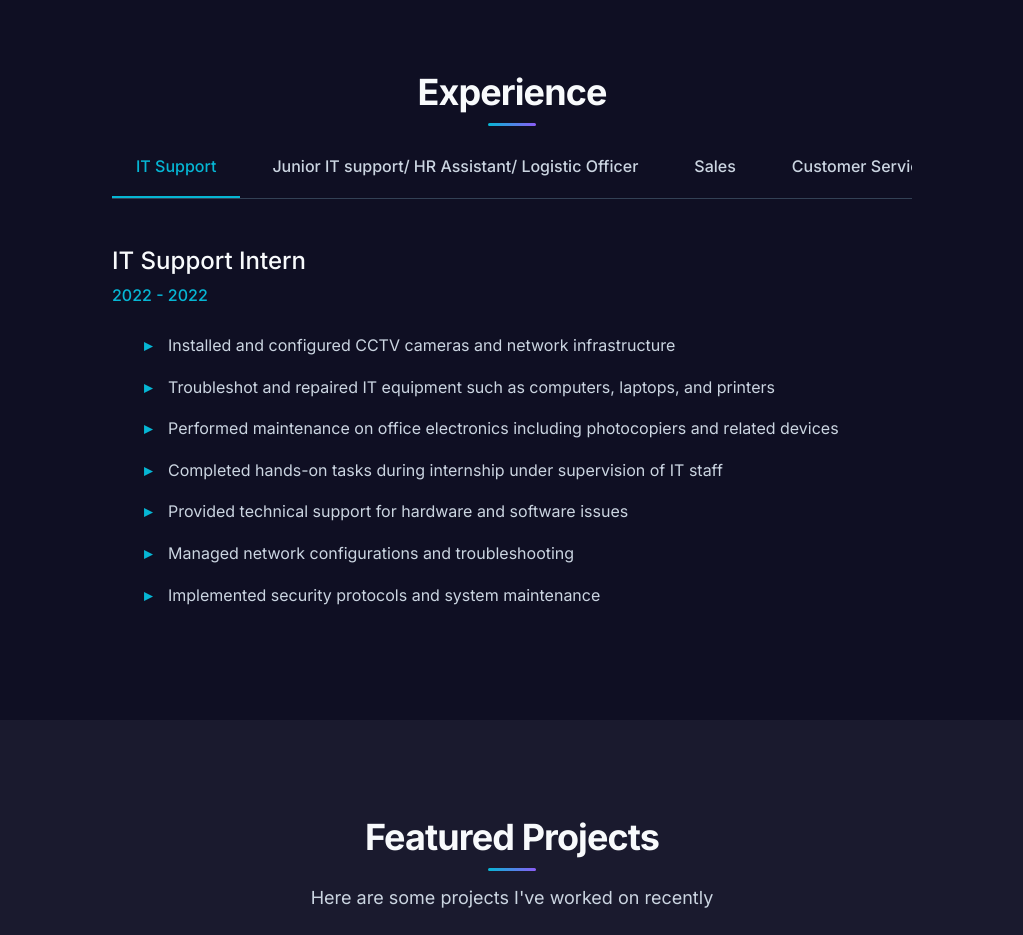
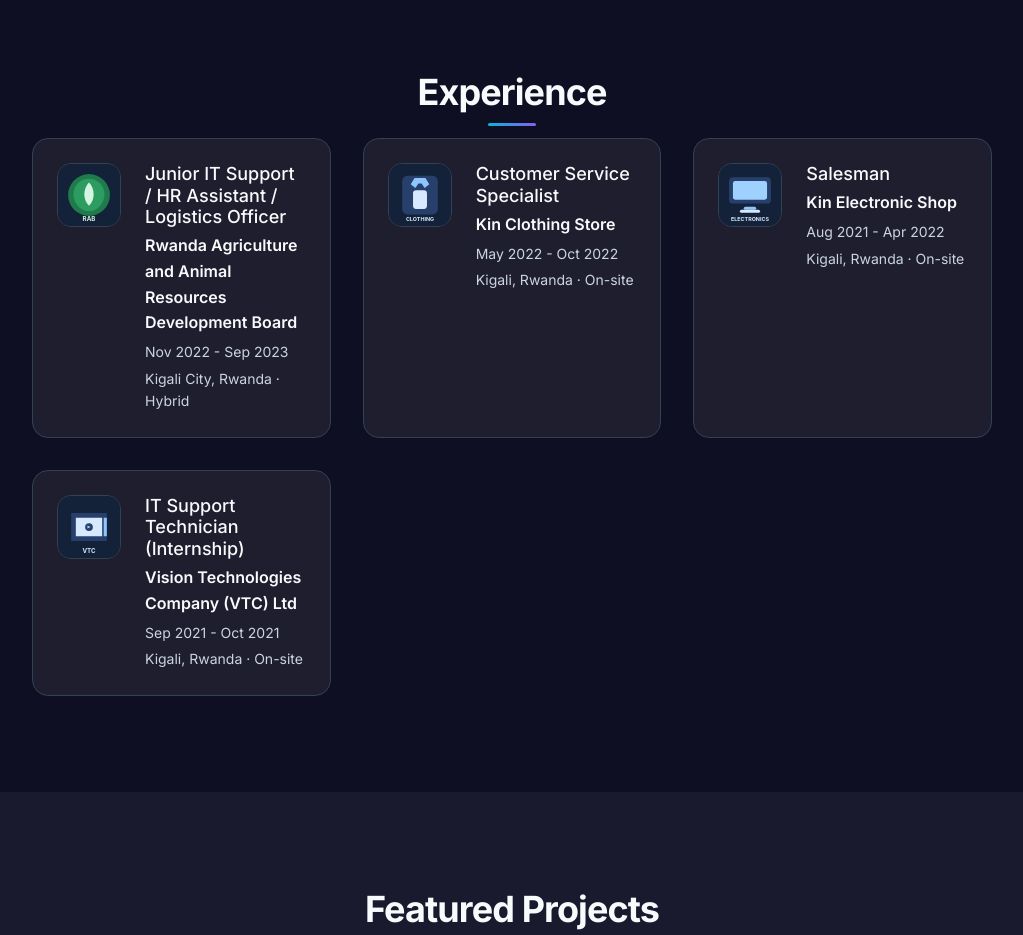
Before and after one commit to kayumba21/regiskayumba, a plain HTML site: page index.html in a window 1280 px wide. Shown: the part 1780-2715 px from the top of the page, without its empty margins (128-1151 px from the left). Drawn offline with nearby package versions, Linux system fonts and the light colour scheme.

Commit message:
Redesign experience section into clean logo cards

```diff
--- a/assets/css/mobile.css
+++ b/assets/css/mobile.css
@@ -359,21 +359,13 @@
     }
 
     /* Experience Section */
-    .experience-item {
-        padding: 20px;
+    .experience-card {
+        padding: 16px;
+        gap: 12px;
     }
 
-    .experience-header {
-        flex-direction: column;
-        align-items: flex-start;
-    }
-
-    .experience-title {
-        margin-bottom: 5px;
-    }
-
-    .experience-duration {
-        margin-left: 0;
+    .experience-role {
+        font-size: 1rem;
     }
 
     /* Projects Section */
--- a/assets/css/styles.css
+++ b/assets/css/styles.css
@@ -827,82 +827,65 @@
 }
 
 .experience-content {
-    max-width: 800px;
+    max-width: 960px;
     margin: 0 auto;
 }
 
-.experience-tabs {
-    display: flex;
-    gap: 0.5rem;
-    margin-bottom: var(--space-2xl);
-    border-bottom: 1px solid var(--border-color);
-    overflow-x: auto;
-}
-
-.tab-button {
-    background: none;
-    border: none;
+.experience-cards {
+    display: grid;
+    grid-template-columns: repeat(auto-fit, minmax(280px, 1fr));
+    gap: var(--space-xl);
+}
+
+.experience-card {
+    background: var(--bg-card);
+    border: 1px solid var(--border-color);
+    border-radius: var(--radius-xl);
+    padding: var(--space-lg);
+    display: flex;
+    align-items: flex-start;
+    gap: var(--space-lg);
+    transition: transform var(--transition-base), box-shadow var(--transition-base), border-color var(--transition-base);
+}
+
+.experience-card:hover {
+    transform: translateY(-0.35rem);
+    border-color: var(--accent-primary);
+    box-shadow: 0 10px 30px rgba(0, 0, 0, 0.12);
+}
+
+.experience-logo {
+    width: 64px;
+    height: 64px;
+    border-radius: 14px;
+    object-fit: cover;
+    flex-shrink: 0;
+    border: 1px solid var(--border-color);
+    background: var(--bg-secondary);
+}
+
+.experience-role {
+    font-family: var(--font-heading);
+    color: var(--text-primary);
+    font-size: var(--font-size-lg);
+    margin-bottom: 0.35rem;
+}
+
+.experience-company {
+    color: var(--text-primary);
+    font-weight: 600;
+    margin-bottom: 0.35rem;
+}
+
+.experience-period,
+.experience-location {
     color: var(--text-secondary);
-    font-size: var(--font-size-base);
-    font-weight: 500;
-    padding: 1rem 1.5rem;
-    cursor: pointer;
-    border-bottom: 2px solid transparent;
-    transition: all var(--transition-base);
-    white-space: nowrap;
-}
-
-.tab-button:hover,
-.tab-button.active {
-    color: var(--accent-primary);
-    border-bottom-color: var(--accent-primary);
-}
-
-.experience-panels {
-    position: relative;
-}
-
-.tab-panel {
-    display: none;
-    animation: fadeIn 0.5s ease-out;
-}
-
-.tab-panel.active {
-    display: block;
-}
-
-.tab-panel h3 {
-    font-family: var(--font-heading);
-    font-size: var(--font-size-2xl);
-    color: var(--text-primary);
-    margin-bottom: var(--space-sm);
+    margin-bottom: 0;
+    font-size: var(--font-size-sm);
 }
 
 .experience-period {
-    color: var(--accent-primary);
-    font-size: var(--font-size-base);
-    font-weight: 500;
-    margin-bottom: var(--space-lg);
-}
-
-.experience-list {
-    list-style: none;
-}
-
-.experience-list li {
-    color: var(--text-secondary);
-    margin-bottom: var(--space-md);
-    position: relative;
-    padding-left: 1.5rem;
-    line-height: 1.6;
-}
-
-.experience-list li::before {
-    content: '▸';
-    color: var(--accent-primary);
-    position: absolute;
-    left: 0;
-    font-weight: bold;
+    margin-bottom: 0.25rem;
 }
 
 .projects-section {
--- a/index.html
+++ b/index.html
@@ -176,82 +176,52 @@
             <div class="container">
                 <h2 class="section-title">Experience</h2>
                 <div class="experience-content">
-                    <div class="experience-tabs">
-                        <button class="tab-button active" data-tab="it-support">IT Support</button>
-                        <button class="tab-button" data-tab="hr"> Junior IT support/ HR Assistant/ Logistic Officer</button>
-                        <button class="tab-button" data-tab="sales">Sales</button>
-                        <button class="tab-button" data-tab="customer-service">Customer Service</button>
-                    </div>
+                    <div class="experience-cards">
+                        <article class="experience-card">
+                            <img src="./assets/images/experience/rab-stock.svg" alt="Rwanda Agriculture and Animal Resources Development Board logo" class="experience-logo">
+                            <div class="experience-card-body">
+                                <h3 class="experience-role">Junior IT Support / HR Assistant / Logistics Officer</h3>
+                                <p class="experience-company">Rwanda Agriculture and Animal Resources Development Board</p>
+                                <p class="experience-period">Nov 2022 - Sep 2023</p>
+                                <p class="experience-location">Kigali City, Rwanda · Hybrid</p>
+                            </div>
+                        </article>
 
-                    <div class="experience-panels">
-                        <div class="tab-panel active" id="it-support">
-                            <h3>IT Support Intern</h3>
-                            <p class="experience-period">2022 - 2022</p>
-                            <ul class="experience-list">
-                                <li>Installed and configured CCTV cameras and network infrastructure</li>
-                                <li>Troubleshot and repaired IT equipment such as computers, laptops, and printers</li>
-                                <li>Performed maintenance on office electronics including photocopiers and related devices</li>
-                                <li>Completed hands-on tasks during internship under supervision of IT staff</li>
-                                <li>Provided technical support for hardware and software issues</li>
-                                <li>Managed network configurations and troubleshooting</li>
-                                <li>Implemented security protocols and system maintenance</li>
+                        <article class="experience-card">
+                            <img src="./assets/images/experience/kin-clothing-stock.svg" alt="Stock image representing a clothing store" class="experience-logo">
+                            <div class="experience-card-body">
+                                <h3 class="experience-role">Customer Service Specialist</h3>
+                                <p class="experience-company">Kin Clothing Store</p>
+                                <p class="experience-period">May 2022 - Oct 2022</p>
+                                <p class="experience-location">Kigali, Rwanda · On-site</p>
+                            </div>
+                        </article>
 
-                            </ul>
-                        </div>
+                        <article class="experience-card">
+                            <img src="./assets/images/experience/kin-electronics-stock.svg" alt="Stock image representing an electronics shop" class="experience-logo">
+                            <div class="experience-card-body">
+                                <h3 class="experience-role">Salesman</h3>
+                                <p class="experience-company">Kin Electronic Shop</p>
+                                <p class="experience-period">Aug 2021 - Apr 2022</p>
+                                <p class="experience-location">Kigali, Rwanda · On-site</p>
+                            </div>
+                        </article>
 
-                        <div class="tab-panel" id="hr">
-                            <h3>Human Resources Assistant</h3>
-                            <p class="experience-period">2021 - 2022</p>
-                            <ul class="experience-list">
-                              <li>Supported HR manager with clerical and administrative tasks to improve departmental efficiency</li>
-                              <li>Performed system maintenance and updates for organizational devices</li>
-                              <li>Troubleshot operating systems, software, and network issues for staff</li>
-                              <li>Installed and configured software and provided user support across departments</li>
-                              <li>Managed the replacement and disposal of unserviceable office equipment</li>
-                              <li>Oversaw full lifecycle management of office hardware and supplies</li>
-                              <li>Monitored and managed fuel supply for organizational operations and errands</li>
-                              <li>Handled logistics support including inventory tracking and equipment logistics</li>
-
-                            </ul>
-                        </div>
-
-                        <div class="tab-panel" id="sales">
-                            <h3>Sales Representative</h3>
-                            <p class="experience-period">2020 - 2021</p>
-                            <ul class="experience-list">
-                              <li>Informed customers about products, promotions, and special offers</li>
-                              <li>Answered customer inquiries and helped with product selection</li>
-                              <li>Handled inventory management and kept the store organized</li>
-                              <li>Processed sales orders and transactions at the point of sale</li>
-                              <li>Maintained regular communication with customers to follow up on satisfaction</li>
-                              <li>Repaired damaged gadgets and electronic products using technical expertise</li>
-                            </ul>
-                        </div>
-
-                        <div class="tab-panel" id="customer-service">
-                            <h3>Customer Support Trainee</h3>
-                            <p class="experience-period">one week</p>
-                            <ul class="experience-list">
-                              <li>Participated in a one week training focused on communication and customer service skills</li>
-                              <li>Learned to navigate customer support tools and ticketing systems</li>
-                              <li>Developed foundational knowledge in handling customer inquiries and resolving issues</li>
-                              <li>Practiced real time scenarios to improve problem-solving and empathy in support contexts</li>
-
-                              <h3>Customer Service Representative</h3>
-                              <p class="experience-period">2019 - 2020</p>
-                              <ul class="experience-list">
-                                <li>Provided helpful information and assistance to customers with professionalism and empathy</li>
-                                <li>Responded to inquiries, complaints, and issues with a problem-solving mindset</li>
-                                <li>Processed customer orders and transactions efficiently</li>
-                                <li>Maintained a friendly and supportive customer service environment</li>
-                            </ul>
-                        </div>
+                        <article class="experience-card">
+                            <img src="./assets/images/experience/vtc-stock.svg" alt="Stock image representing an IT company" class="experience-logo">
+                            <div class="experience-card-body">
+                                <h3 class="experience-role">IT Support Technician (Internship)</h3>
+                                <p class="experience-company">Vision Technologies Company (VTC) Ltd</p>
+                                <p class="experience-period">Sep 2021 - Oct 2021</p>
+                                <p class="experience-location">Kigali, Rwanda · On-site</p>
+                            </div>
+                        </article>
                     </div>
                 </div>
             </div>
         </section>
 
-        <!-- Projects Section -->
+<!-- Projects Section -->
         <section id="projects" class="projects-section" aria-label="My projects">
             <div class="container">
                 <h2 class="section-title">Featured Projects</h2>
```
Also changed, not shown: assets/images/experience/kin-clothing-stock.svg (added), assets/images/experience/kin-electronics-stock.svg (added), assets/images/experience/rab-stock.svg (added), assets/images/experience/vtc-stock.svg (added).
